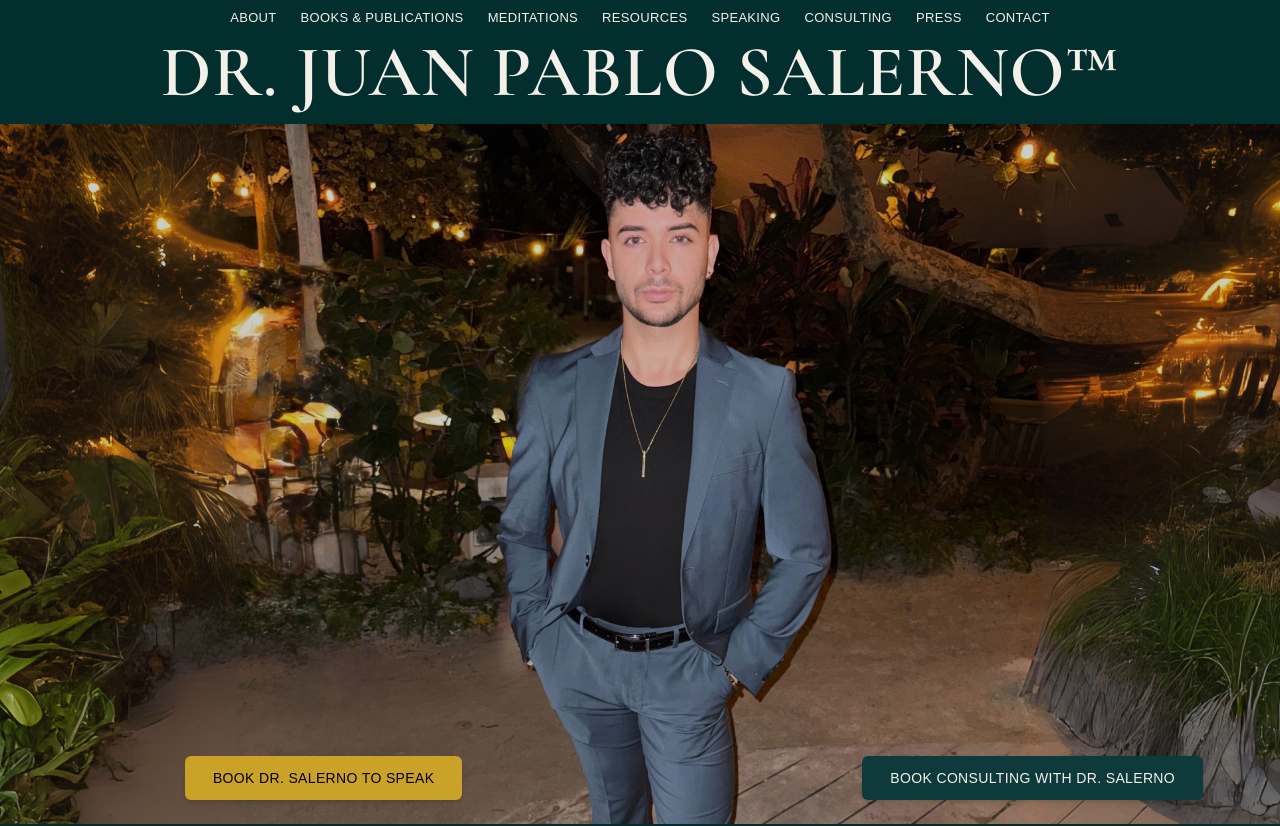
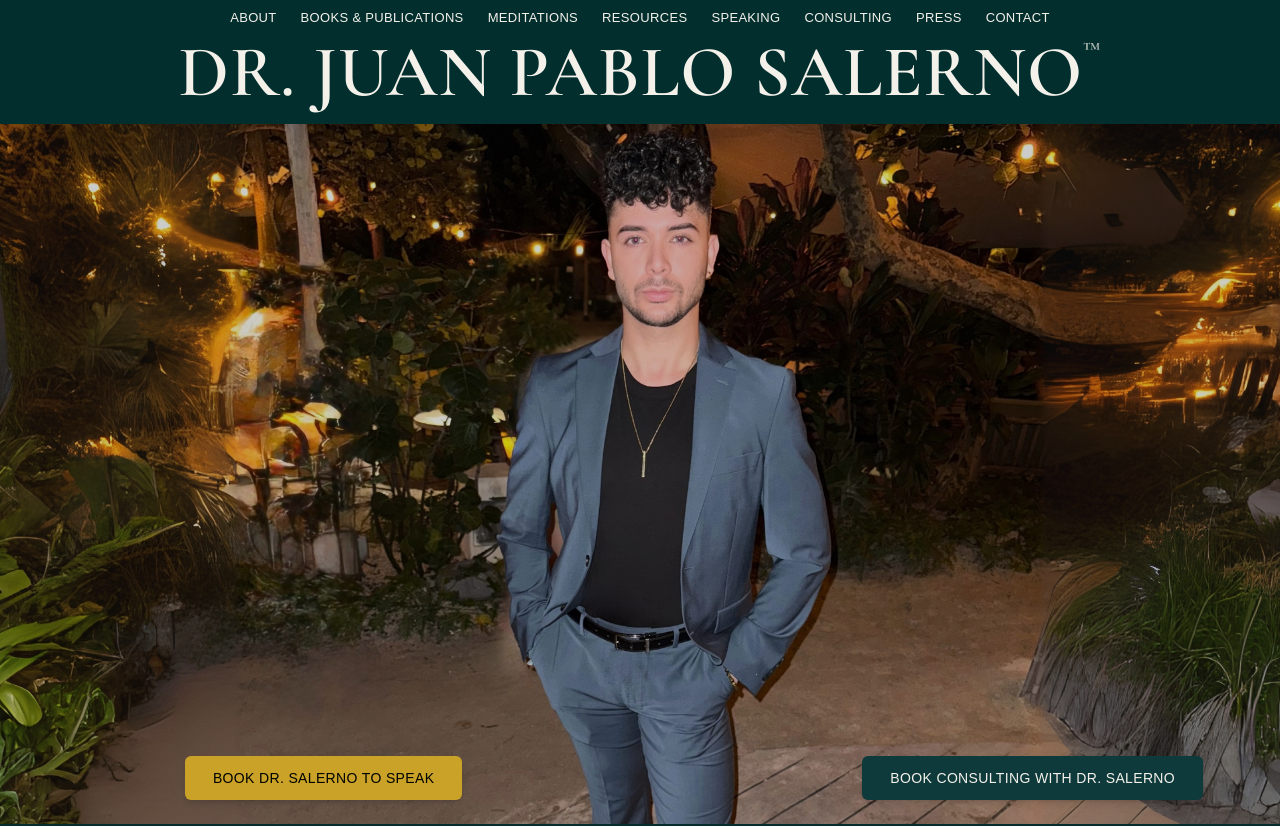
Before and after one commit to John3789/my-site-2, a Next.js app: page / in a window 1280 px wide. Shown: the top 826 px of the page. Built offline with nearby package versions, Linux system fonts and the light colour scheme.

Commit message:
Remove trademark symbol from Dr. Salerno in About and Home pages; update button colors in Consulting and Contact pages

```diff
--- a/app/about/page.js
+++ b/app/about/page.js
@@ -6,7 +6,7 @@ export default function AboutPage() {
     >
       <div className="mx-auto max-w-[1200px] px-6 py-20">
         {/* Page title */}
-        <h1 className="font-serif text-4xl mb-6">About Dr. Salerno™</h1>
+        <h1 className="font-serif text-4xl mb-6">About Dr. Salerno</h1>
 
         {/* Intro */}
         <p className="text-lg opacity-90 max-w-3xl mb-8">
--- a/app/consulting/page.js
+++ b/app/consulting/page.js
@@ -29,7 +29,7 @@ export default function ConsultingPage() {
 
         <a
           href="/contact"
-          className="mt-10 inline-flex items-center rounded-md bg-[var(--color-teal)] text-[var(--color-cream)] px-6 py-3 font-semibold uppercase tracking-wide text-sm shadow-md hover:shadow-lg hover:-translate-y-0.5 transition"
+          className="mt-10 inline-flex items-center rounded-md bg-[var(--color-gold)] text-[var(--color-cream)] px-6 py-3 font-semibold uppercase tracking-wide text-sm shadow-md hover:shadow-lg hover:-translate-y-0.5 transition"
         >
           Book consulting
         </a>
--- a/app/contact/page.js
+++ b/app/contact/page.js
@@ -86,7 +86,7 @@ export default function ContactPage() {
 
             <button
               type="submit"
-              className="inline-flex items-center rounded-md bg-[var(--color-teal)] text-[var(--color-cream)] px-6 py-3 font-semibold uppercase tracking-wide text-sm shadow-md hover:shadow-lg hover:-translate-y-0.5 transition"
+              className="inline-flex items-center rounded-md bg-[var(--color-gold)] text-[var(--color-cream)] px-6 py-3 font-semibold uppercase tracking-wide text-sm shadow-md hover:shadow-lg hover:-translate-y-0.5 transition"
             >
               Send
             </button>
--- a/app/page.js
+++ b/app/page.js
@@ -13,9 +13,10 @@ export default function Home() {
   <div className="mx-auto max-w-[1200px] px-6 pt-0 pb-4">
     <h1 className="text-center font-serif font-semibold uppercase tracking-[0.05em] leading-[1.05]">
       <a href="#home">
-        <span className="block text-7xl hover:opacity-90 transition">
-          DR. JUAN PABLO SALERNO™
-        </span>
+<span className="block text-7xl hover:opacity-90 transition">
+  DR. JUAN PABLO SALERNO
+  <sup className="text-2xl align-super opacity-70">™</sup>
+</span>
       </a>
     </h1>
   </div>
```
